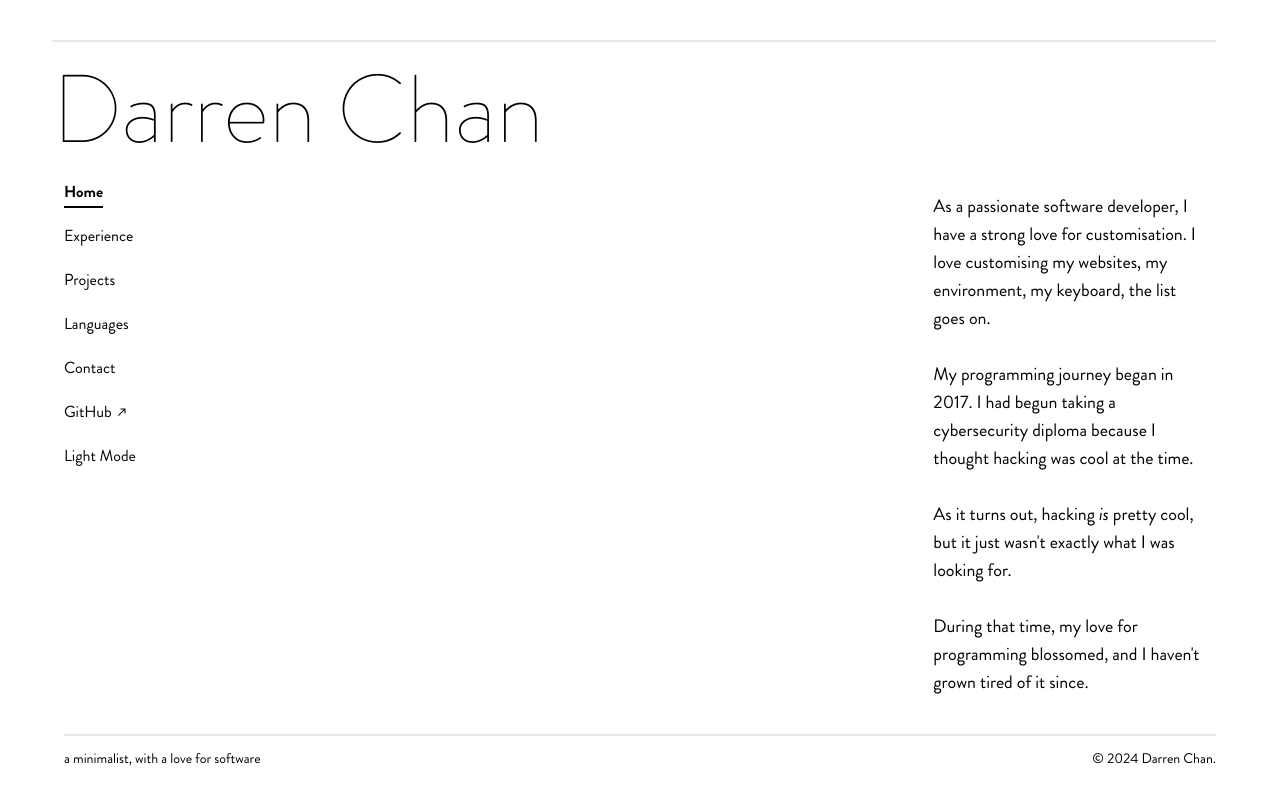
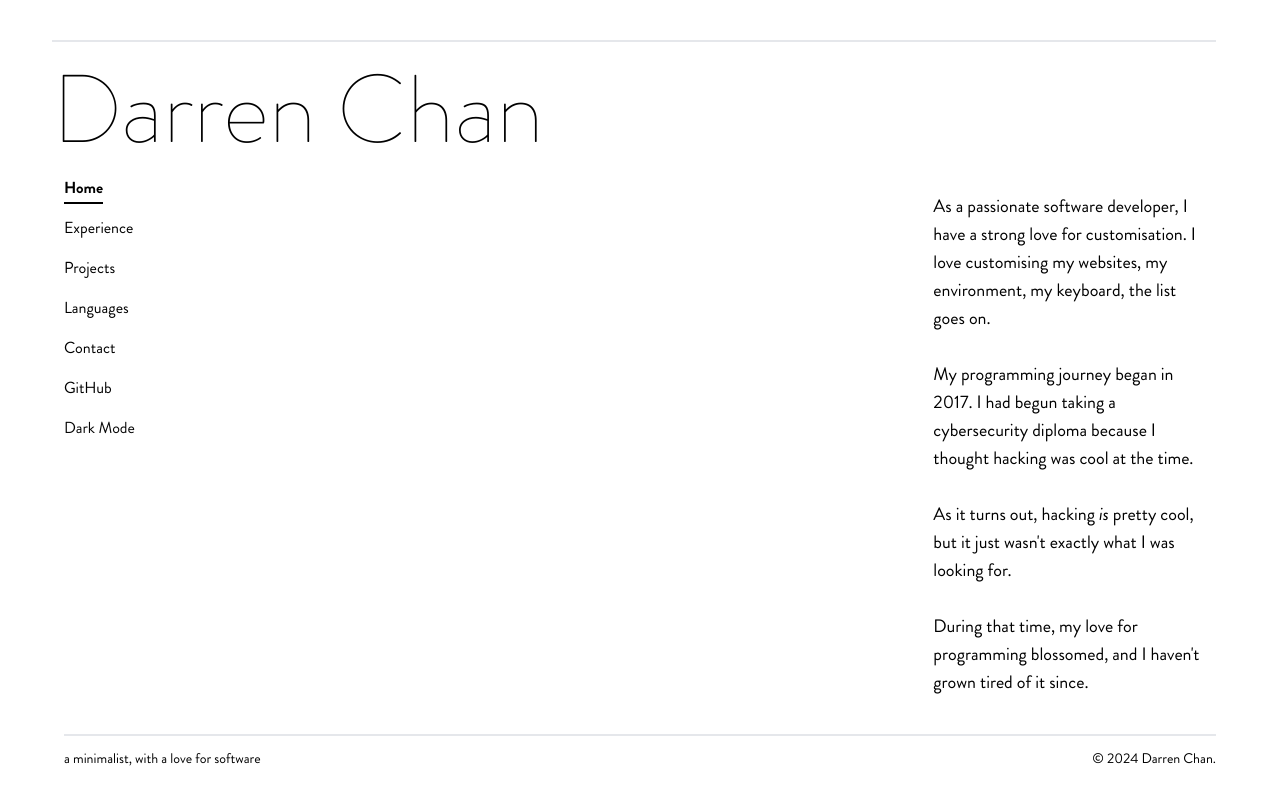
Before and after one commit to cthdarren/darren-chan.com, a React (Create React App) app in the folder portfolio/: page / in a window 1280 px wide. Built offline with nearby package versions, Linux system fonts and the light colour scheme.

Commit message:
completed dark mode and ui changes

```diff
--- a/portfolio/src/App.css
+++ b/portfolio/src/App.css
@@ -6,6 +6,35 @@ body.dark{
     background-color:#111;
     color:#fff;
 }
+
+body.dark #name > p, body.dark #footer > p {
+    border-color: #333;
+}
+
+body.dark .treenode{
+    border-color: #333;
+    background-color: #444;
+}
+
+.treenode{
+    transition: border-color 1s, background-color 1s;
+}
+
+body.dark .treenode > div{
+    border-color: #ccc;
+    background-color: #ccc;
+}
+
+#name > p, #footer > p{
+    transition: border-color 1s;
+}
+
+body{
+    background-color:#fff;
+    transition:background-color 1s, color 2s;
+}
+
+
 .App {
   text-align: center;
 }
@@ -24,7 +53,7 @@ body.dark{
 }
 
 #topBorder {
-  border-top: 2px solid black;
+  border-top: 2px solid ;
   position: absolute;
   top: 50%;
   animation: startuptopmobile 2s forwards;
@@ -32,7 +61,7 @@ body.dark{
 }
 
 #bottomBorder {
-  border-bottom: 2px solid black;
+  border-bottom: 2px solid ;
   position: absolute;
   bottom: 50%;
   animation: startupbtmmobile 2s forwards;
@@ -41,7 +70,7 @@ body.dark{
 
 @media (min-width: 640px) {
   #topBorder {
-    border-top: 2px solid black;
+    border-top: 2px solid;
     position: absolute;
     top: 50%;
     animation: startuptop 2s forwards;
@@ -49,7 +78,7 @@ body.dark{
   }
 
   #bottomBorder {
-    border-bottom: 2px solid black;
+    border-bottom: 2px solid;
     position: absolute;
     bottom: 50%;
     animation: startupbtm 2s forwards;
@@ -65,7 +94,7 @@ body.dark{
   bottom: 0;
   width: 100%;
   height: 0;
-  border-bottom: 2px solid black; /* Initial border style (transparent) */
+  border-bottom: 2px solid; /* Initial border style (transparent) */
   transition: width 0.1s;
 }
 
@@ -81,7 +110,7 @@ body.dark{
   bottom: 0;
   width: 0%;
   height: 0;
-  border-bottom: 2px solid black; /* Initial border style (transparent) */
+  border-bottom: 2px solid; /* Initial border style (transparent) */
   transition: width 0.3s;
 }
 
--- a/portfolio/src/App.js
+++ b/portfolio/src/App.js
@@ -36,7 +36,11 @@ function App() {
 
     function toggleTheme() {
         if (darkMode) {
+            document.getElementsByTagName("body")[0].classList.remove("dark");
+        } else {
+            document.getElementsByTagName("body")[0].classList.add("dark");
         }
+        setDarkMode(!darkMode)
     }
 
     function renderPage(index) {
@@ -82,7 +86,7 @@ function App() {
                     pages={pages}
                     page={currPage}
                     handleOnClickNavItem={(e) => handleNavClick(e)}
-                    toggleTheme={() => toggleTheme()}
+                    toggleTheme={toggleTheme}
                     darkMode={darkMode}
                 />
             </div>
--- a/portfolio/src/components/NavItem.js
+++ b/portfolio/src/components/NavItem.js
@@ -2,11 +2,11 @@ function NavItem({ name, link, index, currpage, handleOnClickNavItem}) {
     return (
         <div className="nav-item">
             {index === currpage? (
-            <span id="" className="relative selectednavbaritem font-bold z-50 cursor-pointer h-full inline-block pt-3 pb-1.5 sm:pt-4 sm:pb-1">
+            <span id="" className="relative selectednavbaritem font-bold z-50 cursor-pointer h-full inline-block pt-3 pb-1.5 sm:pt-3 sm:pb-1">
                 {name}
             </span>
             ) : (
-            <span id="" className="relative navbaritem z-50 cursor-pointer h-full inline-block pt-3 pb-1.5 sm:pb-1 sm:pt-4" onClick={() => handleOnClickNavItem(index)}>
+            <span id="" className="relative navbaritem z-50 cursor-pointer h-full inline-block pt-3 pb-1.5 sm:pb-1 sm:pt-3" onClick={() => handleOnClickNavItem(index)}>
                 {name}
             </span>
             )}
--- a/portfolio/src/components/Navbar.js
+++ b/portfolio/src/components/Navbar.js
@@ -16,31 +16,30 @@ function NavBar({ pages, page, handleOnClickNavItem, toggleTheme, darkMode }) {
                     />
                 ))}
                 <div className="nav-item">
-                    <span
-                        id=""
-                        className="relative navbaritem z-50 cursor-pointer h-full inline-block pt-3 pb-1.5 sm:pb-1 sm:pt-4"
+                    <a
+                        href="https://github.com/cthdarren"
+                        target="_blank"
+                        rel="noreferrer"
                     >
-                        <a
-                            href="https://github.com/cthdarren"
-                            target="_blank"
-                            rel="noreferrer"
+                        <span
+                            id=""
+                            className="relative navbaritem z-50 cursor-pointer h-full inline-block pt-3 pb-1.5 sm:pb-1 sm:pt-3"
                         >
                             <div className="flex items-center">
-                                GitHub{" "}
-                                <img className="ml-1 sm:w-3 w-2" src="newtab.png" alt="" />
+                                GitHub
                             </div>
-                        </a>
-                    </span>
+                        </span>
+                    </a>
                 </div>
 
                 <div className="nav-item">
                     <span
                         id=""
-                        className="relative navbaritem z-50 cursor-pointer h-full inline-block pt-3 pb-1.5 sm:pb-1 sm:pt-4"
+                        className="relative navbaritem z-50 cursor-pointer h-full inline-block pt-3 pb-1.5 sm:pb-1 sm:pt-3"
                         onClick={() => toggleTheme()}
                     >
                         <div className="flex items-center text-nowrap">
-                            {darkMode ? "Dark Mode" : "Light Mode"}
+                            {darkMode ? "Light Mode" : "Dark Mode"}
                         </div>
                     </span>
                 </div>
--- a/portfolio/src/components/WorkExpCard.js
+++ b/portfolio/src/components/WorkExpCard.js
@@ -1,7 +1,7 @@
 function WorkExpCard({ title, role, duration, description, languages }) {
     return (
         <div className="flex flex-col py-10">
-            <div class="absolute border-netural-700 bg-white -ml-[37px] lg:-ml-[101px] flex size-4 items-center justify-center rounded-full border shadow-sm">
+            <div class="treenode absolute border-netural-700 bg-white -ml-[37px] lg:-ml-[101px] flex size-4 items-center justify-center rounded-full border shadow-sm">
                 <div class="size-2 rounded-full  border border-neutral-400 bg-neutral-400"></div>
             </div>
             <div className="flex flex-col sm:flex-row ">
--- a/portfolio/src/pages/WorkExperience.js
+++ b/portfolio/src/pages/WorkExperience.js
@@ -17,7 +17,7 @@ export default function WorkExperience() {
     return (
         // svg adapted from https://safetpojskic.com/
         <div className="w-8/12 sm:w-8/12 md:w-9/12 lg:w-8/12 xl:w-7/12 2xl:w-5/12 pb-5 sm:pb-0 md:px-20 px-5 xl:text-base text-xs text-right contentpage sm:pt-36 pt-64 flex flex-col">
-            <div class="absolute -ml-16 lg:-ml-32 mt-10">
+            <div id="treething" class="absolute -ml-16 lg:-ml-32 mt-10">
 
                 <svg
                     viewBox="0 50 20 889"
```
